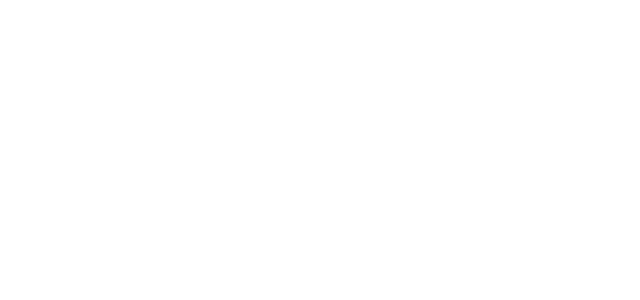
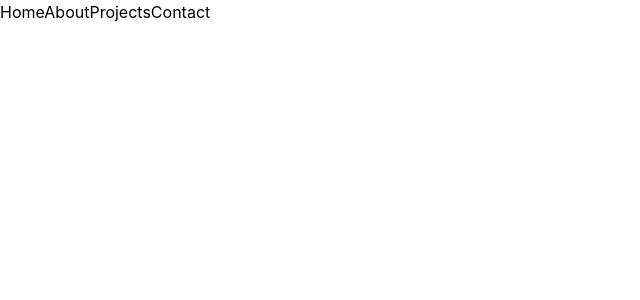
Before and after one commit to jakubhajduk53/personal-website, a Vue app: page /about in a window 1280 px wide. Shown: the top 300 px of the page, without its empty margins (0-640 px from the left). Built offline with nearby package versions, Linux system fonts and the light colour scheme.

Commit message:
feat: add routes

```diff
--- a/src/App.vue
+++ b/src/App.vue
@@ -1,3 +1,7 @@
-<script setup lang="ts"></script>
+<script setup lang="ts">
+import Header from "../src/components/Header.vue";
+</script>
 
-<template></template>
+<template>
+  <Header />
+</template>
--- /dev/null
+++ b/src/components/Header.vue
@@ -0,0 +1,26 @@
+<script setup lang="ts">
+import { RouterLink } from "vue-router";
+import type { HeaderPaths } from "../types";
+
+const paths: HeaderPaths[] = [
+  { id: 1, to: "/", label: "Home" },
+  { id: 2, to: "/about", label: "About" },
+  { id: 3, to: "/projects", label: "Projects" },
+  { id: 4, to: "/contact", label: "Contact" },
+];
+</script>
+
+<template>
+  <div>
+    <nav>
+      <RouterLink
+        v-for="path in paths"
+        :key="path.id"
+        :to="path.to"
+        :aria-label="path.label"
+      >
+        {{ path.label }}
+      </RouterLink>
+    </nav>
+  </div>
+</template>
--- /dev/null
+++ b/src/router/index.ts
@@ -0,0 +1,29 @@
+import { createRouter, createWebHistory } from "vue-router";
+
+const router = createRouter({
+  history: createWebHistory(),
+  routes: [
+    {
+      path: "/",
+      name: "home",
+      component: () => import("../views/HomeView.vue"),
+    },
+    {
+      path: "/about",
+      name: "about",
+      component: () => import("../views/AboutView.vue"),
+    },
+    {
+      path: "/projects",
+      name: "projects",
+      component: () => import("../views/ProjectsView.vue"),
+    },
+    {
+      path: "/contact",
+      name: "contact",
+      component: () => import("../views/ContactView.vue"),
+    },
+  ],
+});
+
+export default router;
--- /dev/null
+++ b/src/types/index.ts
@@ -0,0 +1,7 @@
+import type { RouteLocationRaw } from "vue-router";
+
+export interface HeaderPaths {
+  id: number;
+  to: RouteLocationRaw;
+  label: string;
+}
--- /dev/null
+++ b/src/views/AboutView.vue
@@ -0,0 +1,3 @@
+<script setup lang="ts"></script>
+
+<template></template>
--- /dev/null
+++ b/src/views/ContactView.vue
@@ -0,0 +1,3 @@
+<script setup lang="ts"></script>
+
+<template></template>
--- /dev/null
+++ b/src/views/HomeView.vue
@@ -0,0 +1,3 @@
+<script setup lang="ts"></script>
+
+<template></template>
--- /dev/null
+++ b/src/views/ProjectsView.vue
@@ -0,0 +1,3 @@
+<script setup lang="ts"></script>
+
+<template></template>
```
Also changed, not shown: src/main.ts (+5 -4 lines).
